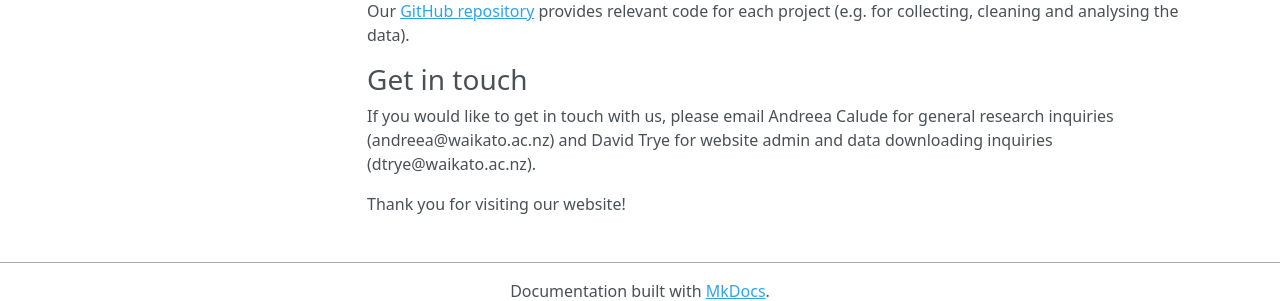
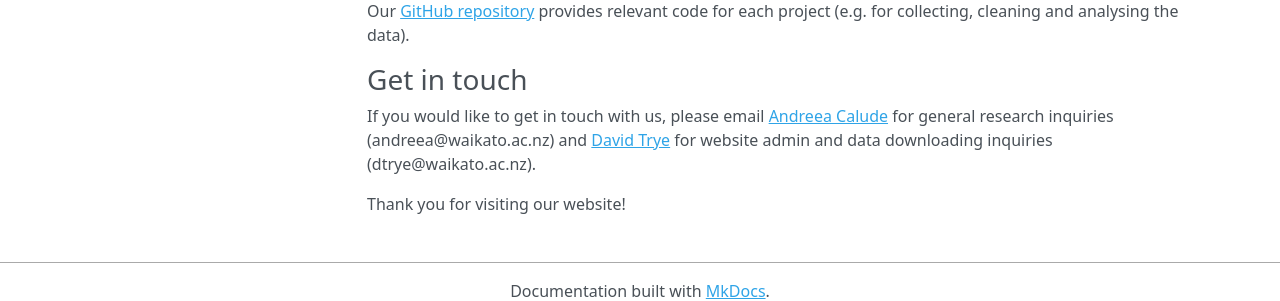
Before and after one commit to Waikato/kiwiwords, an MkDocs documentation site: the page built from docs/index.md, in a window 1280 px wide and 1238 px high. Shown: the part 919-1220 px from the top of the window. Built offline with MkDocs 1.6.1, drawn with Linux system fonts in a browser that asks for light colours; nearby versions of some CDN libraries; part of the change alters nothing that is shown.

```diff
--- a/docs/index.md
+++ b/docs/index.md
@@ -14,6 +14,6 @@ Our [GitHub repository](https://github.com/Waikato/kiwiwords/) provides relevant
 
 ### Get in touch
 
-If you would like to get in touch with us, please email Andreea Calude for general research inquiries (andreea@waikato.ac.nz) and David Trye for website admin and data downloading inquiries (dtrye@waikato.ac.nz).
+If you would like to get in touch with us, please email [Andreea Calude](https://www.calude.net/andreea/) for general research inquiries (andreea@waikato.ac.nz) and [David Trye](https://www.cs.waikato.ac.nz/~dgt12/) for website admin and data downloading inquiries (dtrye@waikato.ac.nz).
 
 Thank you for visiting our website!
```
